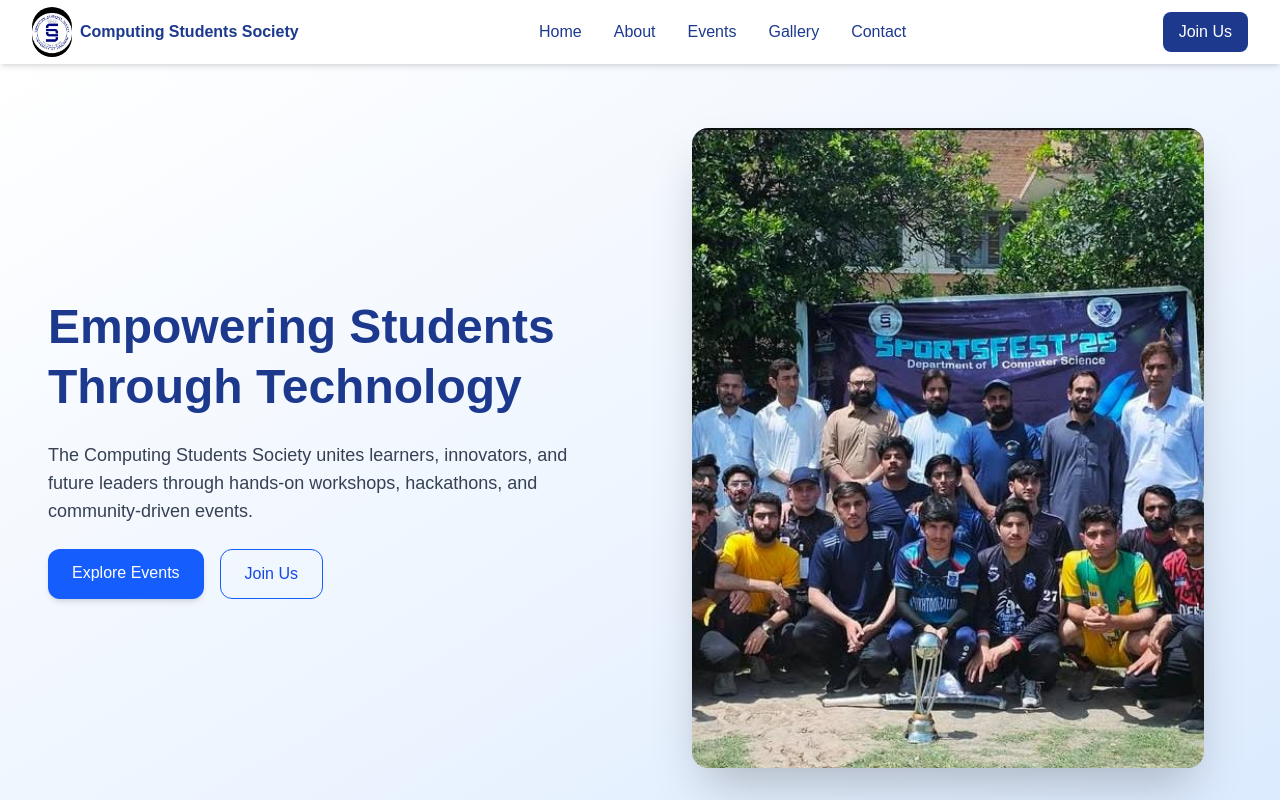
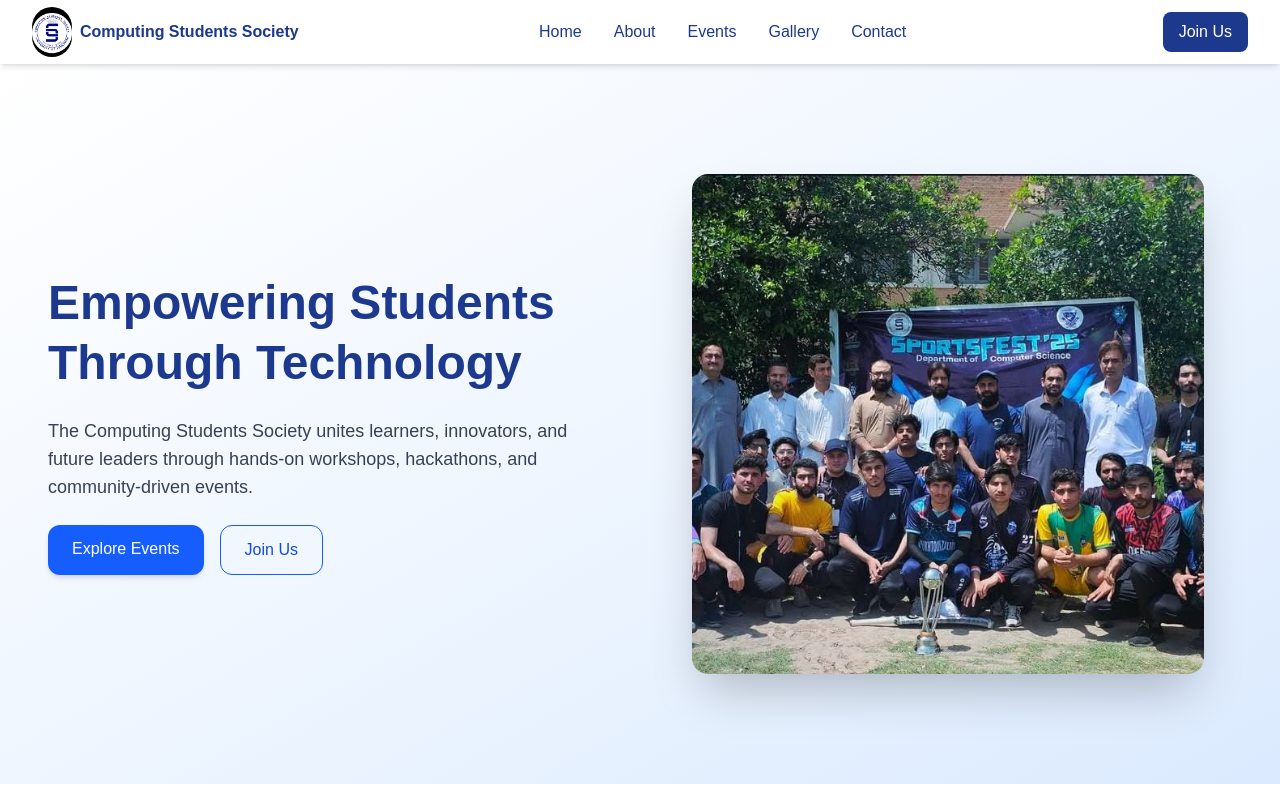
Before and after one commit to mazharktk5/css-website, a Next.js app: page / in a window 1280 px wide. Shown: the top 800 px of the page. Built offline with nearby package versions, Linux system fonts and the light colour scheme.

Commit message:
added responsiveness for hero section

```diff
--- a/src/components/Home/Hero.jsx
+++ b/src/components/Home/Hero.jsx
@@ -1,13 +1,28 @@
+"use client";
+
 import Image from "next/image";
 import Link from "next/link";
+import { motion } from "framer-motion";
+
+const fadeUp = {
+    hidden: { opacity: 0, y: 40 },
+    visible: { opacity: 1, y: 0 },
+};
 
 export default function Hero() {
     return (
         <section className="relative bg-gradient-to-br from-white via-blue-50 to-blue-100 text-gray-900 overflow-hidden">
-            <div className="max-w-7xl mx-auto px-6 lg:px-12 flex flex-col lg:grid lg:grid-cols-2 items-center gap-12 w-full py-16 lg:min-h-[90vh]">
+            <div className="max-w-7xl mx-auto px-6 lg:px-12 grid lg:grid-cols-2 items-center gap-12 w-full py-16 lg:min-h-[90vh]">
 
                 {/* Left text */}
-                <div className="space-y-6 z-10 text-center lg:text-left">
+                <motion.div
+                    initial="hidden"
+                    whileInView="visible"
+                    viewport={{ once: false, amount: 0.2 }}
+                    transition={{ duration: 0.6, ease: "easeOut" }}
+                    variants={fadeUp}
+                    className="space-y-6 z-10 text-center lg:text-left flex flex-col justify-center h-full"
+                >
                     <h1 className="text-3xl sm:text-4xl lg:text-5xl font-extrabold leading-tight text-blue-900">
                         Empowering Students Through Technology
                     </h1>
@@ -30,10 +45,17 @@ export default function Hero() {
                             Join Us
                         </Link>
                     </div>
-                </div>
+                </motion.div>
 
-                {/* Right side styled image */}
-                <div className="relative w-full h-[40vh] sm:h-[50vh] lg:h-[80vh] flex justify-center">
+                {/* Right image */}
+                <motion.div
+                    initial="hidden"
+                    whileInView="visible"
+                    viewport={{ once: false, amount: 0.2 }}
+                    transition={{ duration: 0.8, ease: "easeOut", delay: 0.2 }}
+                    variants={fadeUp}
+                    className="relative w-full h-[300px] sm:h-[400px] lg:h-[500px] flex justify-center"
+                >
                     <div className="relative w-full h-full max-w-lg">
                         <Image
                             src="/images/gallery/hero.jpg"
@@ -42,8 +64,10 @@ export default function Hero() {
                             priority
                             className="object-cover object-center rounded-2xl shadow-2xl"
                         />
+                        {/* Gradient overlay */}
+                        <div className="absolute inset-0 rounded-2xl bg-gradient-to-tr from-blue-900/10 via-transparent to-blue-500/10"></div>
                     </div>
-                </div>
+                </motion.div>
             </div>
         </section>
     );
```
